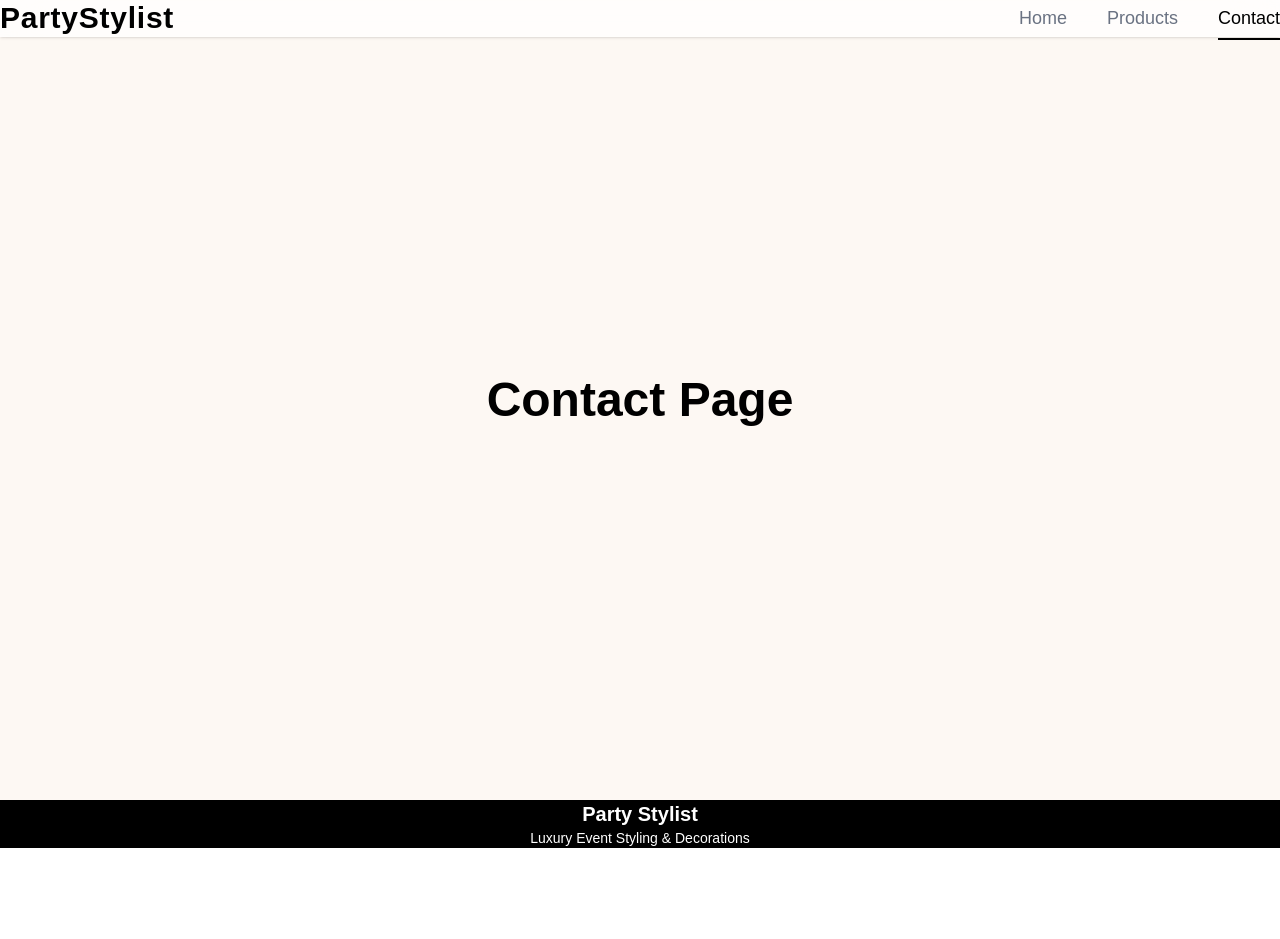
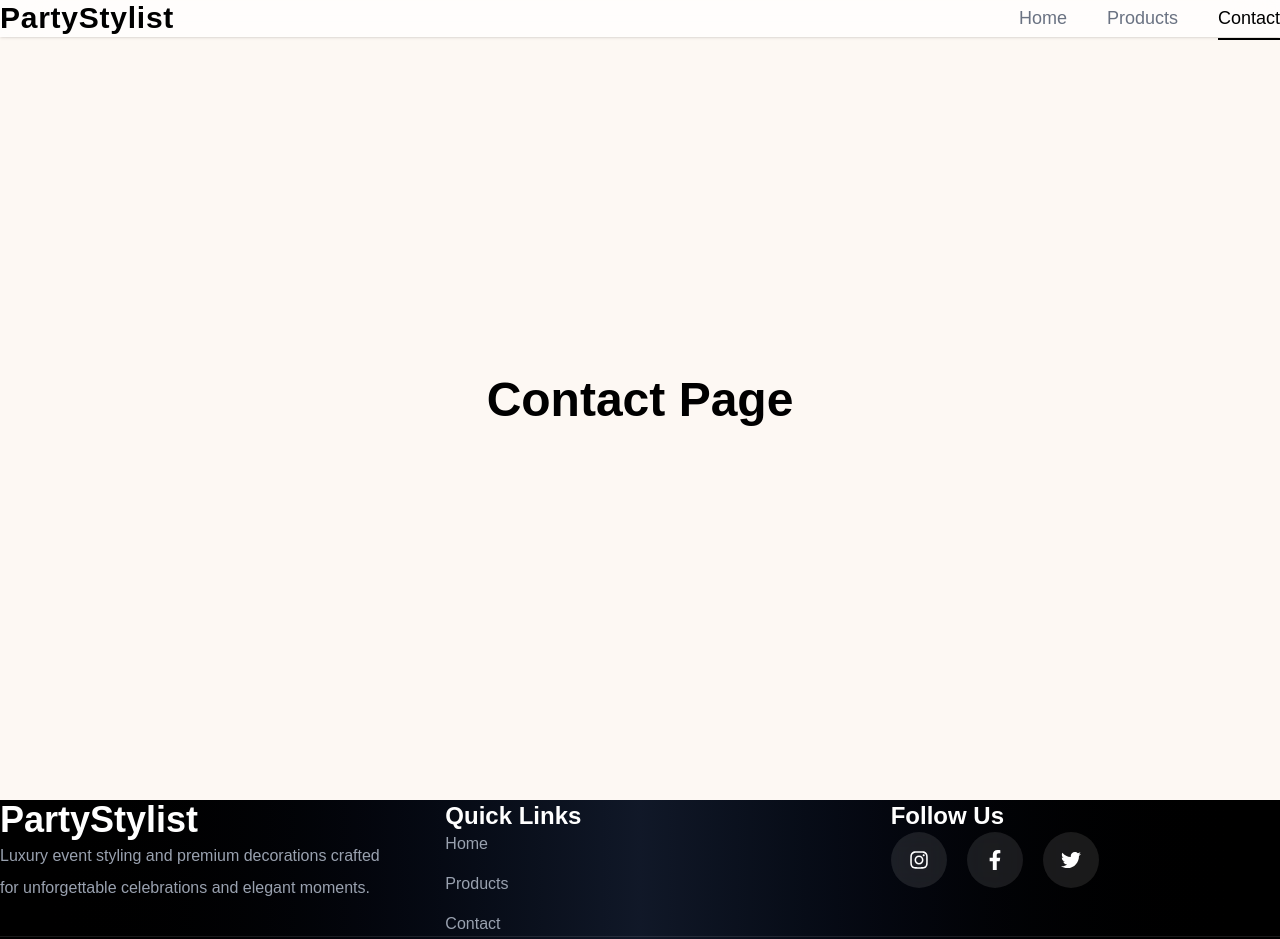
Before and after one commit to maya-said/party-stylist-project, a React (Vite) app: page /contact in a window 1280 px wide. Shown: the top 939 px of the page. Before the commit the page ends 848 px from the top, so only its background shows below. Built offline with nearby package versions, Linux system fonts and the light colour scheme.

Commit message:
add luxury footer enhancement phase

```diff
--- a/src/components/Footer.tsx
+++ b/src/components/Footer.tsx
@@ -1,17 +1,110 @@
+import {
+  FaInstagram,
+  FaFacebookF,
+  FaTwitter,
+} from "react-icons/fa";
+
 const Footer = () => {
   return (
-    <footer className="bg-black text-white py-6 mt-10">
-      <div className="text-center">
+    <footer className="bg-gradient-to-r from-black via-gray-900 to-black text-white mt-20">
 
-        <h2 className="text-xl font-semibold">
-          Party Stylist
-        </h2>
+      <div className="max-w-7xl mx-auto px-6 py-20 grid grid-cols-1 md:grid-cols-3 gap-14">
 
-        <p className="mt-2 text-sm">
-          Luxury Event Styling & Decorations
-        </p>
+        {/* Brand */}
+        <div>
+
+          <h2 className="text-4xl font-bold">
+
+            PartyStylist
+
+          </h2>
+
+          <p className="mt-6 text-gray-400 leading-8">
+
+            Luxury event styling and premium decorations crafted for unforgettable celebrations and elegant moments.
+
+          </p>
+
+        </div>
+
+        {/* Quick Links */}
+        <div>
+
+          <h3 className="text-2xl font-semibold">
+
+            Quick Links
+
+          </h3>
+
+          <div className="mt-6 flex flex-col gap-4 text-gray-400">
+
+            <a
+              href="/"
+              className="transition duration-300 hover:text-white hover:translate-x-2"
+            >
+              Home
+            </a>
+
+            <a
+              href="/products"
+              className="transition duration-300 hover:text-white hover:translate-x-2"
+            >
+              Products
+            </a>
+
+            <a
+              href="/contact"
+              className="transition duration-300 hover:text-white hover:translate-x-2"
+            >
+              Contact
+            </a>
+
+          </div>
+
+        </div>
+
+        {/* Socials */}
+        <div>
+
+          <h3 className="text-2xl font-semibold">
+
+            Follow Us
+
+          </h3>
+
+          <div className="flex gap-5 mt-6">
+
+            <button className="w-14 h-14 rounded-full bg-white/10 backdrop-blur-md flex items-center justify-center text-xl transition-all duration-300 hover:scale-110 hover:bg-white hover:text-black">
+
+              <FaInstagram />
+
+            </button>
+
+            <button className="w-14 h-14 rounded-full bg-white/10 backdrop-blur-md flex items-center justify-center text-xl transition-all duration-300 hover:scale-110 hover:bg-white hover:text-black">
+
+              <FaFacebookF />
+
+            </button>
+
+            <button className="w-14 h-14 rounded-full bg-white/10 backdrop-blur-md flex items-center justify-center text-xl transition-all duration-300 hover:scale-110 hover:bg-white hover:text-black">
+
+              <FaTwitter />
+
+            </button>
+
+          </div>
+
+        </div>
 
       </div>
+
+      {/* Bottom */}
+      <div className="border-t border-white/10 py-6 text-center text-gray-500 text-sm">
+
+        © 2026 PartyStylist. All rights reserved.
+
+      </div>
+
     </footer>
   );
 };
--- a/src/layouts/MainLayout.tsx
+++ b/src/layouts/MainLayout.tsx
@@ -9,7 +9,11 @@ const MainLayout = () => {
 
       <Navbar />
 
-      <Outlet />
+      <main className="pt-24">
+
+        <Outlet />
+
+      </main>
 
       <Footer />
 
--- a/src/pages/ProductsPage.tsx
+++ b/src/pages/ProductsPage.tsx
@@ -1,10 +1,9 @@
-import { useState, useEffect } from "react";
+import { useState } from "react";
 
 import { AnimatePresence } from "framer-motion";
 
 import ProductCard from "../components/ProductCard";
 import ProductModal from "../components/ProductModal";
-import Loader from "../components/Loader";
 
 import { products } from "../data/products";
 
@@ -24,20 +23,6 @@ const ProductsPage = () => {
   // Modal State
   const [selectedProduct, setSelectedProduct] =
     useState<Product | null>(null);
-
-  // Loading State
-  const [loading, setLoading] = useState(true);
-
-  // Fake Loading
-  useEffect(() => {
-
-    const timer = setTimeout(() => {
-      setLoading(false);
-    }, 2000);
-
-    return () => clearTimeout(timer);
-
-  }, []);
 
   // Filter Products
   const filteredProducts = products
@@ -70,11 +55,6 @@ const ProductsPage = () => {
 
       return 0;
     });
-
-  // Loading Screen
-  if (loading) {
-    return <Loader />;
-  }
 
   return (
     <div className="min-h-screen bg-[#fdf8f3]">
```
